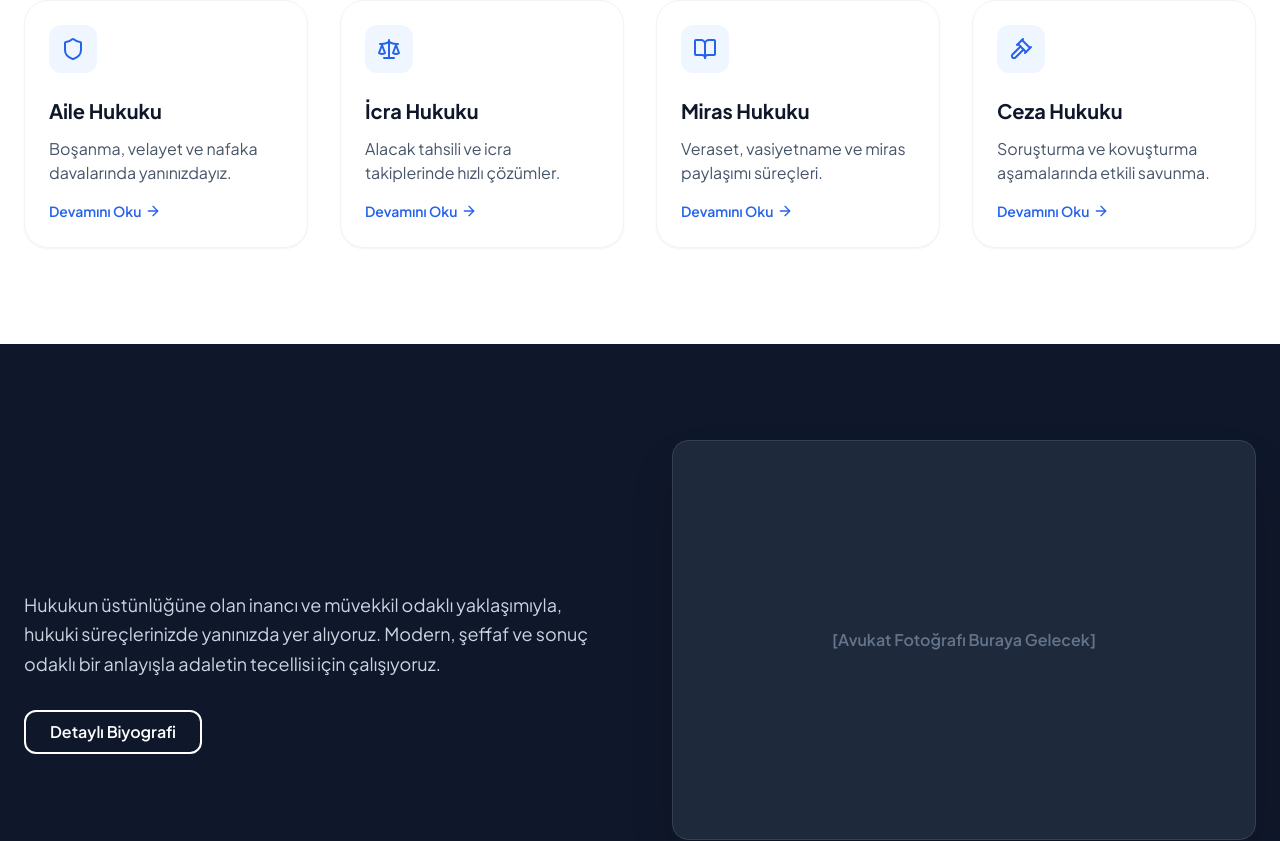
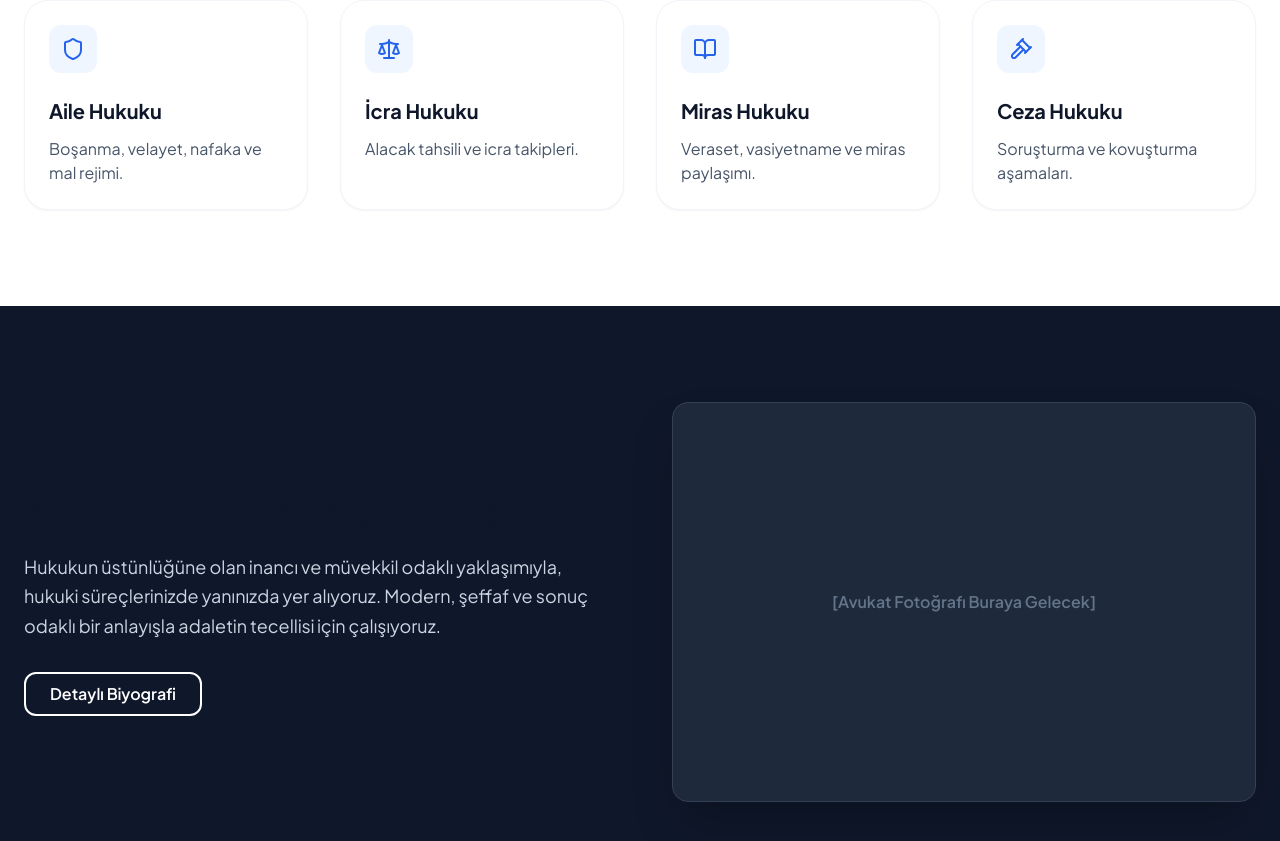
Before and after one commit to p1asebo/avukatduyguwebsite, a Next.js app: page / in a window 1280 px wide. Shown: the part 920-1761 px from the top of the page. Built offline with nearby package versions, Linux system fonts and the light colour scheme; a web font is replaced by a local one.

Commit message:
UI refinements: faaliyet cards hover effects, blog header fixes, TOC positioning, iletisim cleanup

```diff
--- a/src/app/blog/[category]/[slug]/BlogDetailClient.tsx
+++ b/src/app/blog/[category]/[slug]/BlogDetailClient.tsx
@@ -11,9 +11,9 @@ export function BlogDetailClient({ content, excerpt }: BlogDetailClientProps) {
     return (
         <div className="container mx-auto px-6 py-12 max-w-6xl">
             <div className="flex flex-col lg:flex-row gap-8">
-                {/* Sidebar TOC - Desktop */}
+                {/* Sidebar TOC - Desktop - moved to left side */}
                 {content && (
-                    <aside className="hidden lg:block w-72 shrink-0">
+                    <aside className="hidden lg:block w-64 shrink-0 order-first">
                         <div className="sticky top-28">
                             <TableOfContents className="shadow-sm" />
                         </div>
--- a/src/app/blog/page.tsx
+++ b/src/app/blog/page.tsx
@@ -97,7 +97,7 @@ export default function BlogPage() {
                         {!searchQuery && (
                             <div className="mb-16">
                                 <h2 className="text-2xl font-bold mb-8 text-slate-800 border-l-4 border-blue-500 pl-4">
-                                    Öne Çıkan Rehberler
+                                    Öne Çıkan Yazılar
                                 </h2>
                                 <div className="grid md:grid-cols-2 gap-8">
                                     {searchResult.posts.slice(0, 2).map((post) => (
--- a/src/app/faaliyet-alanlari/page.tsx
+++ b/src/app/faaliyet-alanlari/page.tsx
@@ -23,12 +23,12 @@ export default function PracticeAreasPage() {
 
                 <div className="grid gap-8 md:grid-cols-2 lg:grid-cols-3">
                     {practices.map((item, i) => (
-                        <Card key={i} className="group hover:shadow-xl hover:-translate-y-1">
+                        <Card key={i} className="group hover:shadow-2xl hover:-translate-y-2 hover:bg-slate-900 transition-all duration-300 cursor-pointer">
                             <div className="mb-6 inline-flex h-14 w-14 items-center justify-center rounded-2xl bg-blue-100 text-blue-600 group-hover:bg-blue-600 group-hover:text-white transition-colors">
                                 <item.icon className="h-7 w-7" />
                             </div>
-                            <h3 className="mb-3 text-xl font-bold text-slate-900">{item.title}</h3>
-                            <p className="text-slate-600 leading-relaxed">{item.text}</p>
+                            <h3 className="mb-3 text-xl font-bold text-slate-900 group-hover:text-white transition-colors">{item.title}</h3>
+                            <p className="text-slate-600 leading-relaxed group-hover:text-slate-300 transition-colors">{item.text}</p>
                         </Card>
                     ))}
                 </div>
--- a/src/app/iletisim/page.tsx
+++ b/src/app/iletisim/page.tsx
@@ -75,9 +75,6 @@ export default function ContactPage() {
                     <div className="space-y-8">
                         <div>
                             <h2 className="text-2xl font-bold text-slate-900 mb-6">Bize Ulaşın</h2>
-                            <p className="text-slate-600 mb-8">
-                                Hukuki sorunlarınız için aşağıdaki iletişim kanallarından bize ulaşabilir veya formu doldurarak randevu talep edebilirsiniz.
-                            </p>
                         </div>
 
                         <div className="space-y-6">
--- a/src/app/page.tsx
+++ b/src/app/page.tsx
@@ -43,20 +43,40 @@ export default function Home() {
 
                     <div className="grid gap-8 sm:grid-cols-2 lg:grid-cols-4">
                         {[
-                            { title: "Aile Hukuku", icon: Shield, desc: "Boşanma, velayet ve nafaka davalarında yanınızdayız." },
-                            { title: "İcra Hukuku", icon: Scale, desc: "Alacak tahsili ve icra takiplerinde hızlı çözümler." },
-                            { title: "Miras Hukuku", icon: BookOpen, desc: "Veraset, vasiyetname ve miras paylaşımı süreçleri." },
-                            { title: "Ceza Hukuku", icon: Gavel, desc: "Soruşturma ve kovuşturma aşamalarında etkili savunma." },
+                            {
+                                title: "Aile Hukuku",
+                                icon: Shield,
+                                shortDesc: "Boşanma, velayet, nafaka ve mal rejimi.",
+                                fullDesc: "Boşanma davaları, velayet ve kişisel ilişki düzenlenmesi, iştirak ve yoksulluk nafakası, edinilmiş mallara katılma rejimi, aile içi şiddet koruma tedbirleri."
+                            },
+                            {
+                                title: "İcra Hukuku",
+                                icon: Scale,
+                                shortDesc: "Alacak tahsili ve icra takipleri.",
+                                fullDesc: "Kambiyo senedi (bono, çek) takipleri, ilamsız ve ilamlı icra işlemleri, haciz ve tahliye davaları, itirazların iptali, borçlu ve alacaklı vekilliği."
+                            },
+                            {
+                                title: "Miras Hukuku",
+                                icon: BookOpen,
+                                shortDesc: "Veraset, vasiyetname ve miras paylaşımı.",
+                                fullDesc: "Veraset ilamı alınması, vasiyetname hazırlama ve itiraz davaları, tenkis ve mirasın reddi, ortaklığın giderilmesi (izale-i şüyû), miras tasfiyesi."
+                            },
+                            {
+                                title: "Ceza Hukuku",
+                                icon: Gavel,
+                                shortDesc: "Soruşturma ve kovuşturma aşamaları.",
+                                fullDesc: "Ağır ceza ve asliye ceza mahkemelerinde müdafilik, mağdur vekilliği, tutuklama ve tahliye işlemleri, ceza indirimi ve etkin pişmanlık dava süreçleri."
+                            },
                         ].map((item, i) => (
-                            <Card key={i} className="group hover:-translate-y-1 hover:shadow-xl hover:border-blue-100">
+                            <Card key={i} className="group hover:-translate-y-2 hover:shadow-2xl hover:bg-slate-900 transition-all duration-300 cursor-pointer">
                                 <div className="mb-6 inline-flex h-12 w-12 items-center justify-center rounded-xl bg-blue-50 text-blue-600 group-hover:bg-blue-600 group-hover:text-white transition-colors">
                                     <item.icon className="h-6 w-6" />
                                 </div>
-                                <h3 className="mb-3 text-xl font-bold text-slate-900">{item.title}</h3>
-                                <p className="text-slate-600">{item.desc}</p>
-                                <Link href="/faaliyet-alanlari" className="mt-4 inline-flex items-center text-sm font-semibold text-blue-600 hover:text-blue-700">
-                                    Devamını Oku <ArrowRight className="ml-1 h-4 w-4" />
-                                </Link>
+                                <h3 className="mb-3 text-xl font-bold text-slate-900 group-hover:text-white transition-colors">{item.title}</h3>
+                                <p className="text-slate-600 group-hover:text-slate-300 transition-colors">
+                                    <span className="group-hover:hidden">{item.shortDesc}</span>
+                                    <span className="hidden group-hover:inline">{item.fullDesc}</span>
+                                </p>
                             </Card>
                         ))}
                     </div>
@@ -93,7 +113,7 @@ export default function Home() {
                         {/* Blog Preview */}
                         <div>
                             <div className="flex items-center justify-between mb-8">
-                                <h2 className="text-2xl font-bold text-slate-900">Güncel Hukuki Makaleler</h2>
+                                <h2 className="text-2xl font-bold text-slate-900">Son Blog Yazıları</h2>
                                 <Link href="/blog" className="text-blue-600 font-semibold hover:underline">Tümünü Gör</Link>
                             </div>
                             <div className="space-y-6">
```
Also changed, not shown: src/app/blog/[category]/[slug]/page.tsx (+6 -6 lines).
